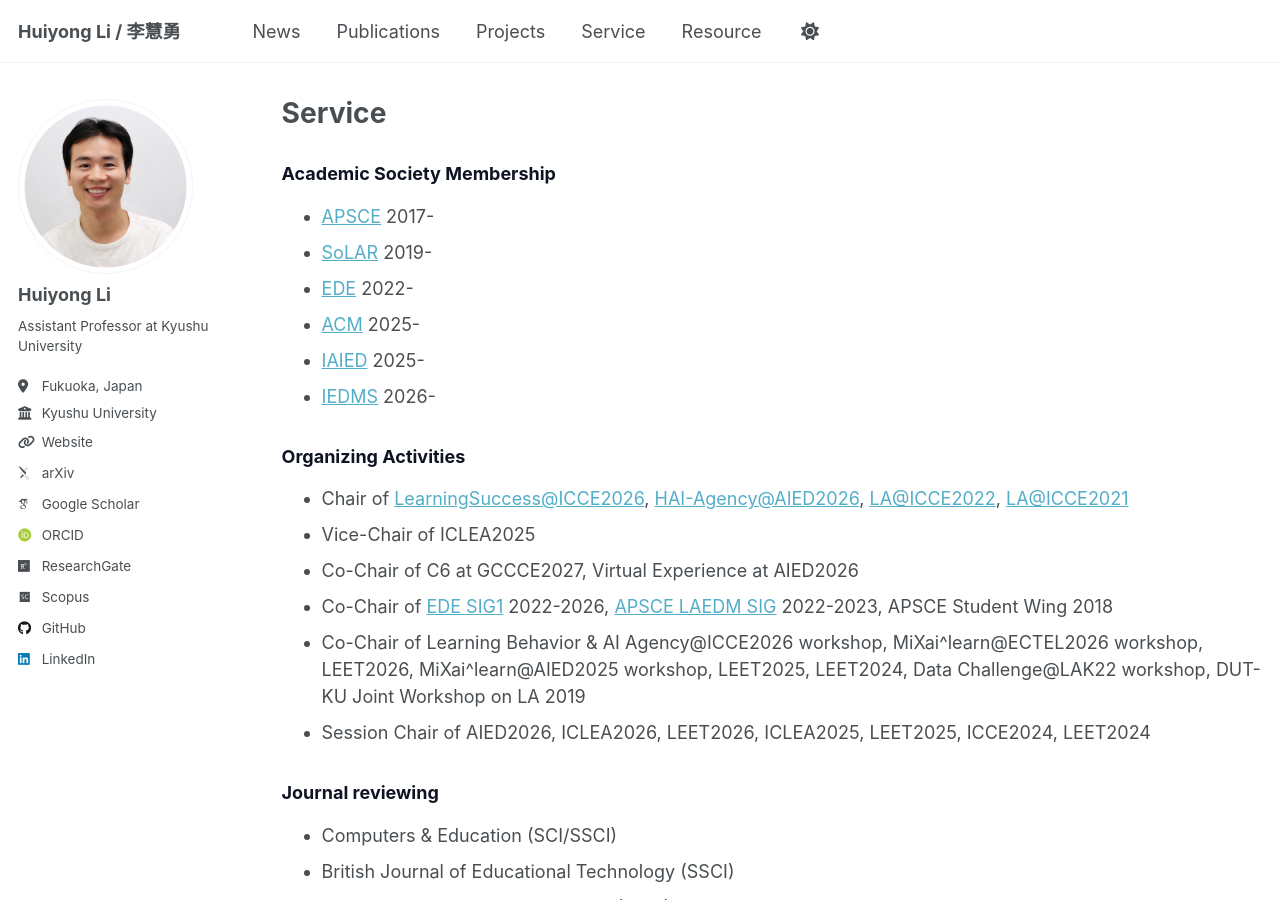
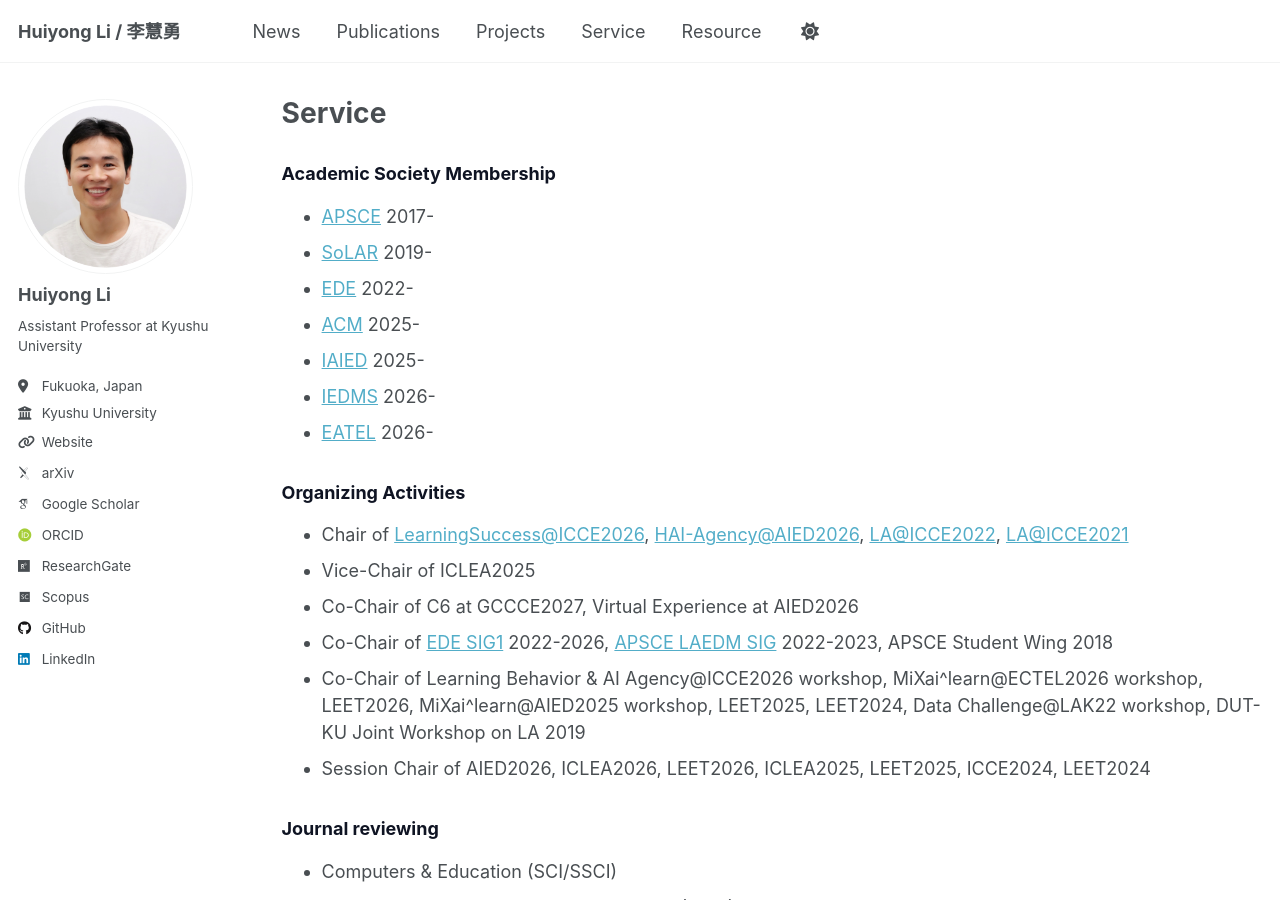
Before and after one commit to li-huiyong/li-huiyong.github.io, a Jekyll site: the page built from _pages/service.md, in a window 1280 px wide and 900 px high. Built offline with Jekyll 4.4.1, drawn with Linux system fonts in a browser that asks for light colours; some web fonts are replaced.

Commit message:
add EATEL membership

```diff
--- a/_pages/service.md
+++ b/_pages/service.md
@@ -16,6 +16,7 @@ author_profile: true
 * [ACM](https://www.acm.org/){:target="_blank"} 2025-
 * [IAIED](https://iaied.org/){:target="_blank"} 2025-
 * [IEDMS](https://educationaldatamining.org/){:target="_blank"} 2026-
+* [EATEL](https://ea-tel.eu/){:target="_blank"} 2026-
 
 ### <span style="color: #0f1423; ">Organizing Activities</span>
 
```
